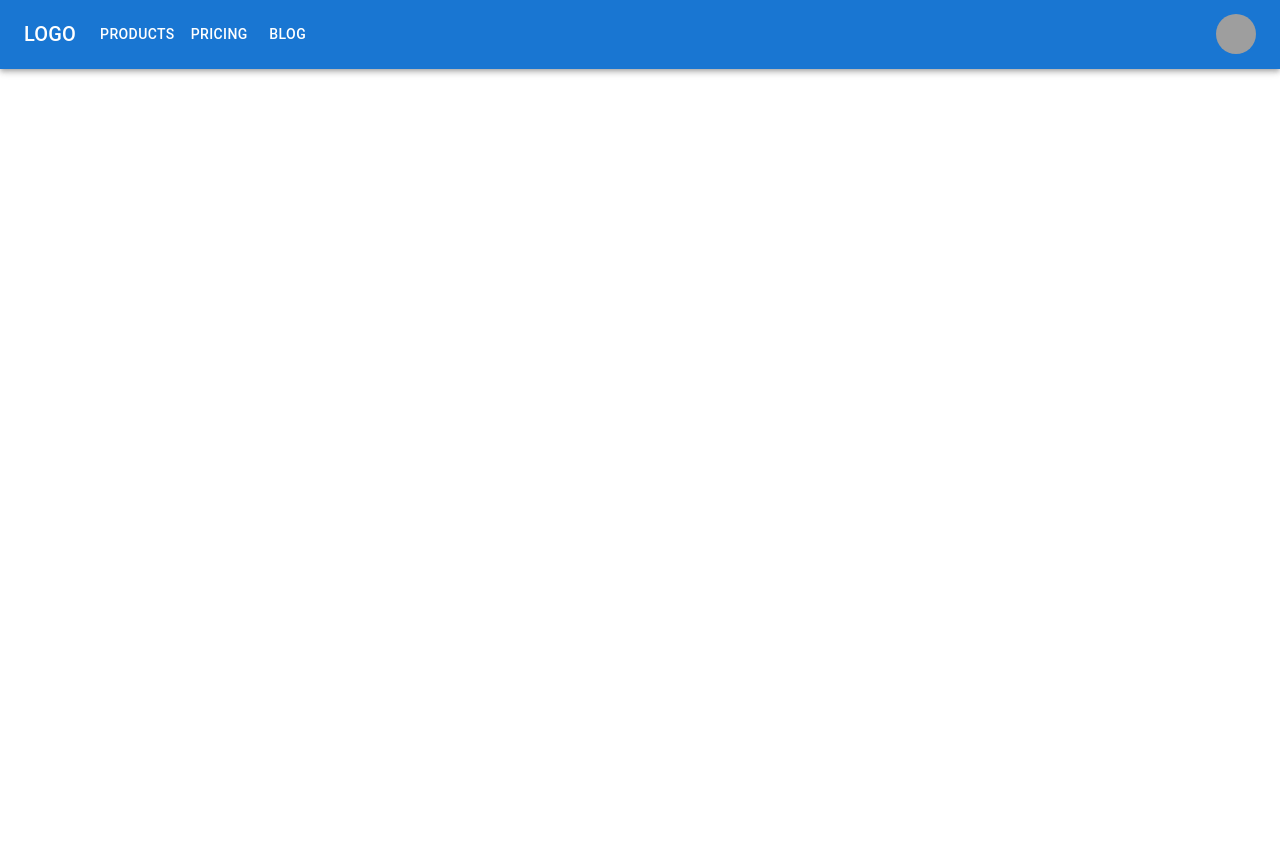
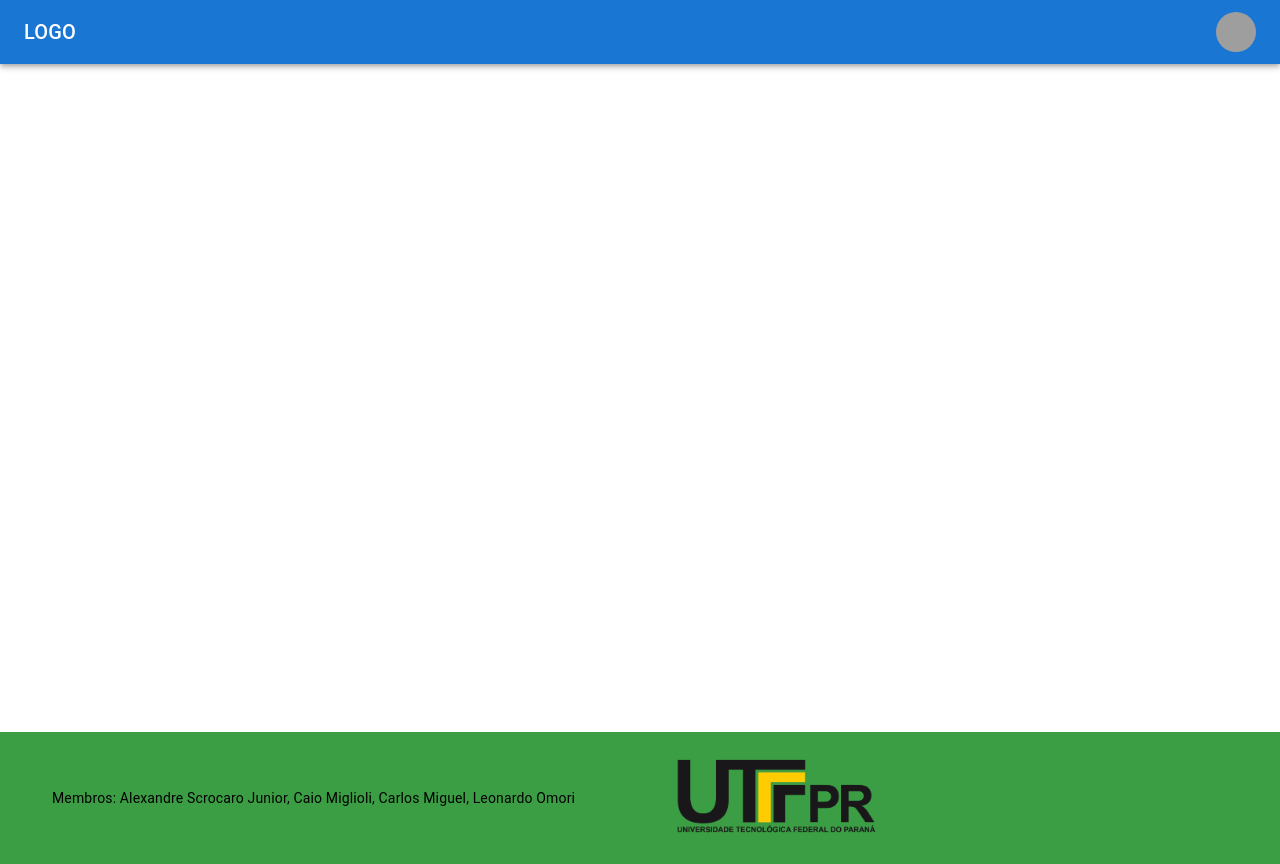
Before and after one commit to alescrocaro/projeto-integrador, a React (Create React App) app in the folder frontend/: page / in a window 1280 px wide. Before the commit the page ends 800 px from the top, so only its background shows below. Built offline with nearby package versions, Linux system fonts and the light colour scheme; grey boxes are pictures that could not be loaded.

Commit message:
:sparkles: adicionei um rodapé
limpei um pouco o codigo tbm

```diff
--- a/frontend/src/Pages/Dashboard/index.js
+++ b/frontend/src/Pages/Dashboard/index.js
@@ -1,10 +1,10 @@
-import HeaderMenu from "../../components/HeaderMenu"
-
+import HeaderMenu from '../../components/HeaderMenu';
+import StickyFooter from '../../components/StickyFooter';
 export default function Dashboard () {
   return(
     <>
       <HeaderMenu />
-
+      <StickyFooter />
     </>
   )
 }
--- a/frontend/src/components/HeaderMenu/index.js
+++ b/frontend/src/components/HeaderMenu/index.js
@@ -5,29 +5,18 @@
 import IconButton from '@mui/material/IconButton';
 import Typography from '@mui/material/Typography';
 import Menu from '@mui/material/Menu';
-import MenuIcon from '@mui/icons-material/Menu';
 import Container from '@mui/material/Container';
 import Avatar from '@mui/material/Avatar';
-import Button from '@mui/material/Button';
 import Tooltip from '@mui/material/Tooltip';
 import MenuItem from '@mui/material/MenuItem';
 
-const pages = ['Products', 'Pricing', 'Blog'];
 const settings = ['Profile', 'Account', 'Dashboard', 'Logout'];
 
 export default function HeaderMenu () {
-  const [anchorElNav, setAnchorElNav] = React.useState(null);
   const [anchorElUser, setAnchorElUser] = React.useState(null);
 
-  const handleOpenNavMenu = (event) => {
-    setAnchorElNav(event.currentTarget);
-  };
   const handleOpenUserMenu = (event) => {
     setAnchorElUser(event.currentTarget);
-  };
-
-  const handleCloseNavMenu = () => {
-    setAnchorElNav(null);
   };
 
   const handleCloseUserMenu = () => {
@@ -46,61 +35,8 @@
           >
             LOGO
           </Typography>
+          <Box sx={{ flexGrow: 1, display: { xs: 'none', md: 'flex' } }}>
 
-          <Box sx={{ flexGrow: 1, display: { xs: 'flex', md: 'none' } }}>
-            <IconButton
-              size="large"
-              aria-label="account of current user"
-              aria-controls="menu-appbar"
-              aria-haspopup="true"
-              onClick={handleOpenNavMenu}
-              color="inherit"
-            >
-              <MenuIcon />
-            </IconButton>
-            <Menu
-              id="menu-appbar"
-              anchorEl={anchorElNav}
-              anchorOrigin={{
-                vertical: 'bottom',
-                horizontal: 'left',
-              }}
-              keepMounted
-              transformOrigin={{
-                vertical: 'top',
-                horizontal: 'left',
-              }}
-              open={Boolean(anchorElNav)}
-              onClose={handleCloseNavMenu}
-              sx={{
-                display: { xs: 'block', md: 'none' },
-              }}
-            >
-              {pages.map((page) => (
-                <MenuItem key={page} onClick={handleCloseNavMenu}>
-                  <Typography textAlign="center">{page}</Typography>
-                </MenuItem>
-              ))}
-            </Menu>
-          </Box>
-          <Typography
-            variant="h6"
-            noWrap
-            component="div"
-            sx={{ flexGrow: 1, display: { xs: 'flex', md: 'none' } }}
-          >
-            LOGO
-          </Typography>
-          <Box sx={{ flexGrow: 1, display: { xs: 'none', md: 'flex' } }}>
-            {pages.map((page) => (
-              <Button
-                key={page}
-                onClick={handleCloseNavMenu}
-                sx={{ my: 2, color: 'white', display: 'block' }}
-              >
-                {page}
-              </Button>
-            ))}
           </Box>
 
           <Box sx={{ flexGrow: 0 }}>
--- /dev/null
+++ b/frontend/src/components/StickyFooter/index.js
@@ -0,0 +1,42 @@
+import * as React from 'react';
+import Box from '@mui/material/Box';
+import Typography from '@mui/material/Typography';
+import Container from '@mui/material/Container';
+
+export default function StickyFooter() {
+  return (
+    <Box
+      sx={{
+        display: 'flex',
+        flexDirection: 'column',
+        minHeight: '100vh',
+      }}
+    >
+      <Box
+        component="footer"
+        sx={{
+          display: 'flex',
+          flexDirection: 'row',
+          alignItems: 'center',
+          py: 3,
+          px: 2,
+          mt: 'auto',
+          backgroundColor: '#3c9e44',
+        }}
+      >
+        <Container maxWidth="sm">
+          <Typography variant="body2" color="black">
+            {'Membros: Alexandre Scrocaro Junior, Caio Miglioli, Carlos Miguel, Leonardo Omori'}
+          </Typography>
+        </Container>
+        <Container maxWidth="sm">
+          <img
+            style={{maxWidth: '20vw', maxHeight: '10vh'}}
+            src={require('../../img/utfpr.png')}
+            alt='Logo UTFPR'
+          />
+        </Container>
+      </Box>
+    </Box>
+  );
+}
```
Also changed, not shown: frontend/src/img/utfpr.png (added).
